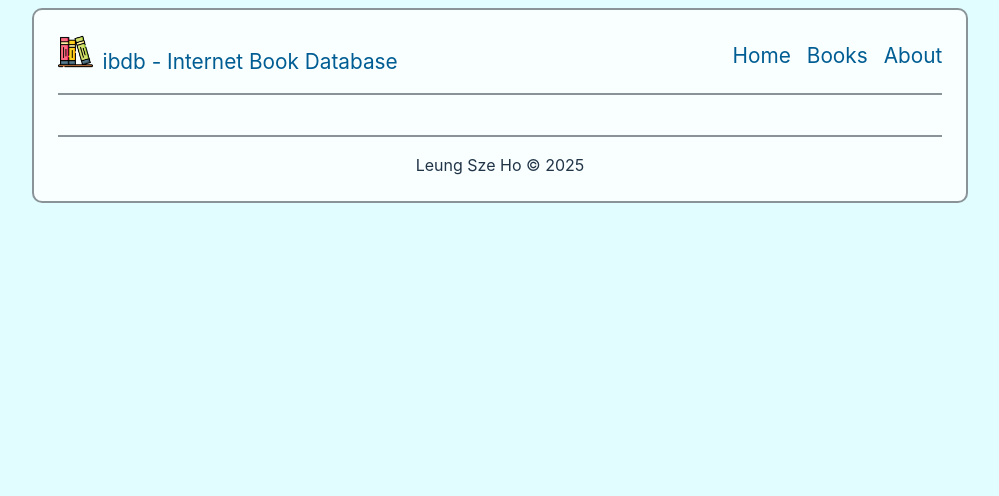
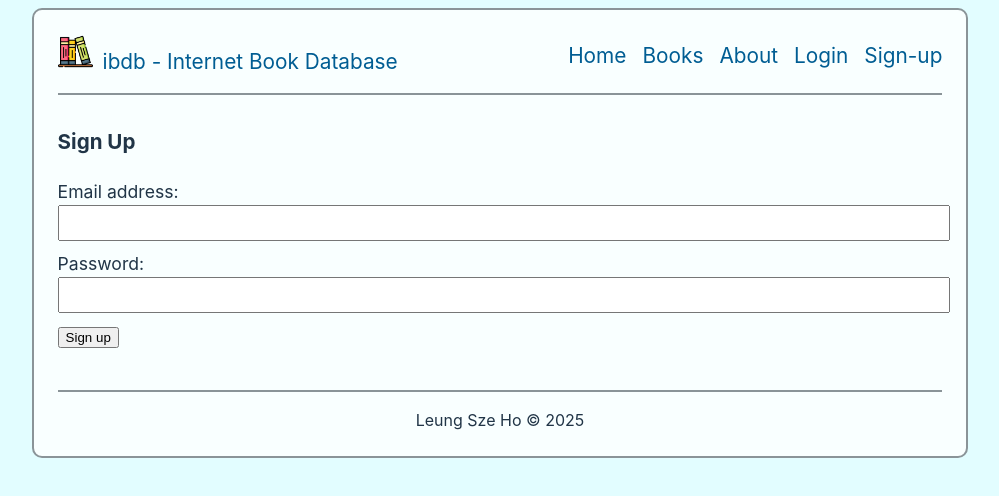
Before and after one commit to jshldev/ibookdb, a React (Vite) app in the folder client/: page /signup in a window 1280 px wide. Shown: the top 496 px of the page, without its empty margins (140-1139 px from the left). Built offline with nearby package versions, Linux system fonts and the light colour scheme.

Commit message:
simple login signup page, need to fill in css and function

```diff
--- a/client/src/App.jsx
+++ b/client/src/App.jsx
@@ -7,6 +7,8 @@
 import Book from "./routes/Books/book";
 import CreateBook from "./routes/Books/createBook";
 import EditBook from "./routes/Books/editBook";
+import Login from "./routes/Login/Login";
+import Signup from "./routes/Login/Signup";
 
 function App() {
   return (
@@ -20,6 +22,8 @@
           <Route path="/createbook" element={<CreateBook />}></Route>
           <Route path="/editbook/:slug" element={<EditBook />}></Route>
           <Route path="/about" element={<About />}></Route>
+          <Route path="/signup" element={<Signup />}></Route>
+          <Route path="/login" element={<Login />}></Route>
         </Routes>
         <Footer />
       </Router>
--- a/client/src/components/Header.jsx
+++ b/client/src/components/Header.jsx
@@ -13,6 +13,8 @@
         <NavLink to="/">Home</NavLink>
         <NavLink to="/books">Books</NavLink>
         <NavLink to="/about">About</NavLink>
+        <NavLink to="/login">Login</NavLink>
+        <NavLink to="/signup">Sign-up</NavLink>
       </nav>
     </header>
   );
--- /dev/null
+++ b/client/src/routes/Login/Login.jsx
@@ -0,0 +1,36 @@
+import React from "react";
+import { useState } from "react";
+
+function Login() {
+  const [email, setEmail] = useState("");
+  const [password, setPassword] = useState("");
+
+  const handleSubmit = async (e) => {
+    e.preventDefault();
+
+    console.log(email, password);
+  };
+
+  return (
+    <form className="login" onSubmit={handleSubmit}>
+      <h3>Log In</h3>
+
+      <label>Email address:</label>
+      <input
+        type="email"
+        onChange={(e) => setEmail(e.target.value)}
+        value={email}
+      />
+      <label>Password:</label>
+      <input
+        type="password"
+        onChange={(e) => setPassword(e.target.value)}
+        value={password}
+      />
+
+      <button>Log in</button>
+    </form>
+  );
+}
+
+export default Login;
--- /dev/null
+++ b/client/src/routes/Login/Signup.jsx
@@ -0,0 +1,36 @@
+import React from "react";
+import { useState } from "react";
+
+function Signup() {
+  const [email, setEmail] = useState("");
+  const [password, setPassword] = useState("");
+
+  const handleSubmit = async (e) => {
+    e.preventDefault();
+
+    console.log(email, password);
+  };
+
+  return (
+    <form className="signup" onSubmit={handleSubmit}>
+      <h3>Sign Up</h3>
+
+      <label>Email address:</label>
+      <input
+        type="email"
+        onChange={(e) => setEmail(e.target.value)}
+        value={email}
+      />
+      <label>Password:</label>
+      <input
+        type="password"
+        onChange={(e) => setPassword(e.target.value)}
+        value={password}
+      />
+
+      <button>Sign up</button>
+    </form>
+  );
+}
+
+export default Signup;
```
